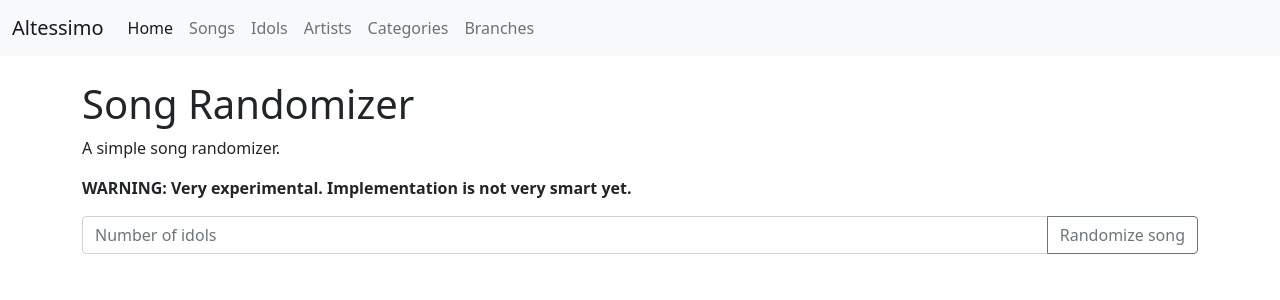
After one commit to Damillora/Altessimo, a Django app: page /randomizer in a window 1280 px wide. The commit adds this page. Shown: the top 300 px of the page. Run offline with Django 3.2, Linux system fonts and the light colour scheme.

Commit message:
Add randomizer

```diff
--- /dev/null
+++ b/home/templates/randomizer.html
@@ -0,0 +1,32 @@
+{% extends 'layouts/base.html' %}
+
+{% block content %}
+<h1>Song Randomizer</h1>
+<p>A simple song randomizer. </p>
+<p><strong>WARNING: Very experimental. Implementation is not very smart yet.</strong></p>
+{% if num %}
+<p>Song choice</p>
+<h2>
+    {{ song.title }}
+</h2>
+<p>
+    <a href="/songs/{{ song.id }}/{{ song.title }}">View song info</a>
+</p>
+<h2>Idols:</h2>
+<ul>
+    {% for idol in idols %}
+    <li>{{ idol.romanized_name}} (<a href="/idols/{{ idol.id }}">View idol info</a>)</li>
+    {% endfor %}
+</ul>
+{% else %}
+<form>
+    <form action="{{ request.path }}" method="GET">
+        <div class="input-group mb-3">
+            <input type="number" class="form-control" placeholder="Number of idols" aria-label="Number of idols"
+                name="num">
+            <button class="btn btn-outline-secondary" type="submit">Randomize song</button>
+        </div>
+    </form>
+</form>
+{% endif %}
+{% endblock %}
--- a/home/urls.py
+++ b/home/urls.py
@@ -4,4 +4,5 @@ from . import views
 
 urlpatterns = [
     path('',views.index),
+    path('randomizer',views.randomizer),
 ]
--- a/home/views.py
+++ b/home/views.py
@@ -1,5 +1,21 @@
 from django.shortcuts import render
+
+import random
+from songs.models import Song
+from idols.models import Idol
 
 # Create your views here.
 def index(request):
     return render(request,"index.html")
+
+def randomizer(request):
+    obj = {}
+    if "num" in request.GET:
+        obj['num'] = request.GET['num']
+        song_ids = list(Song.objects.values_list('pk',flat=True))
+        song_id = random.choice(song_ids)
+        obj['song'] = Song.objects.get(pk=song_id)
+        idol_ids = list(Idol.objects.values_list('pk',flat=True))
+        idol_selected_ids = random.sample(idol_ids,int(request.GET['num']))
+        obj['idols'] = Idol.objects.filter(pk__in=idol_selected_ids)
+    return render(request,"randomizer.html",obj)
```
Also changed, not shown: home/templates/index.html (+6 -1 lines).
